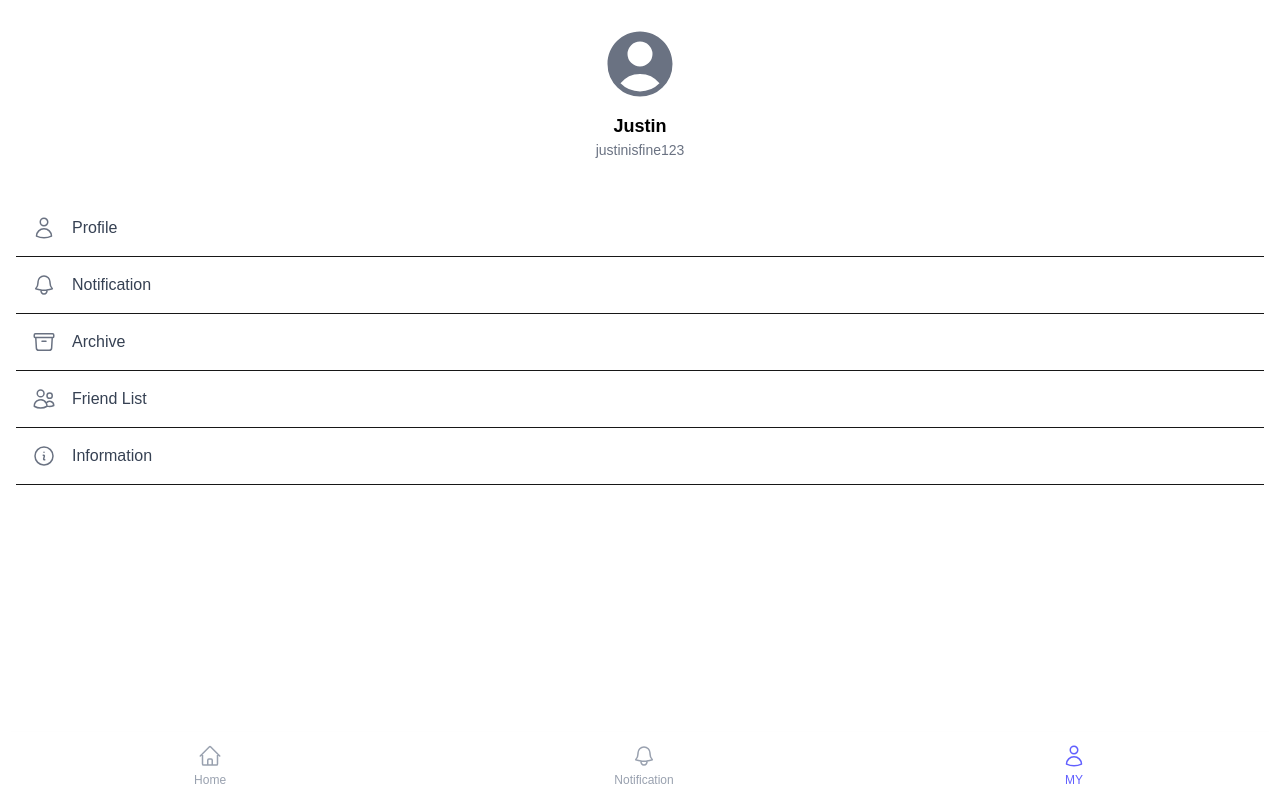
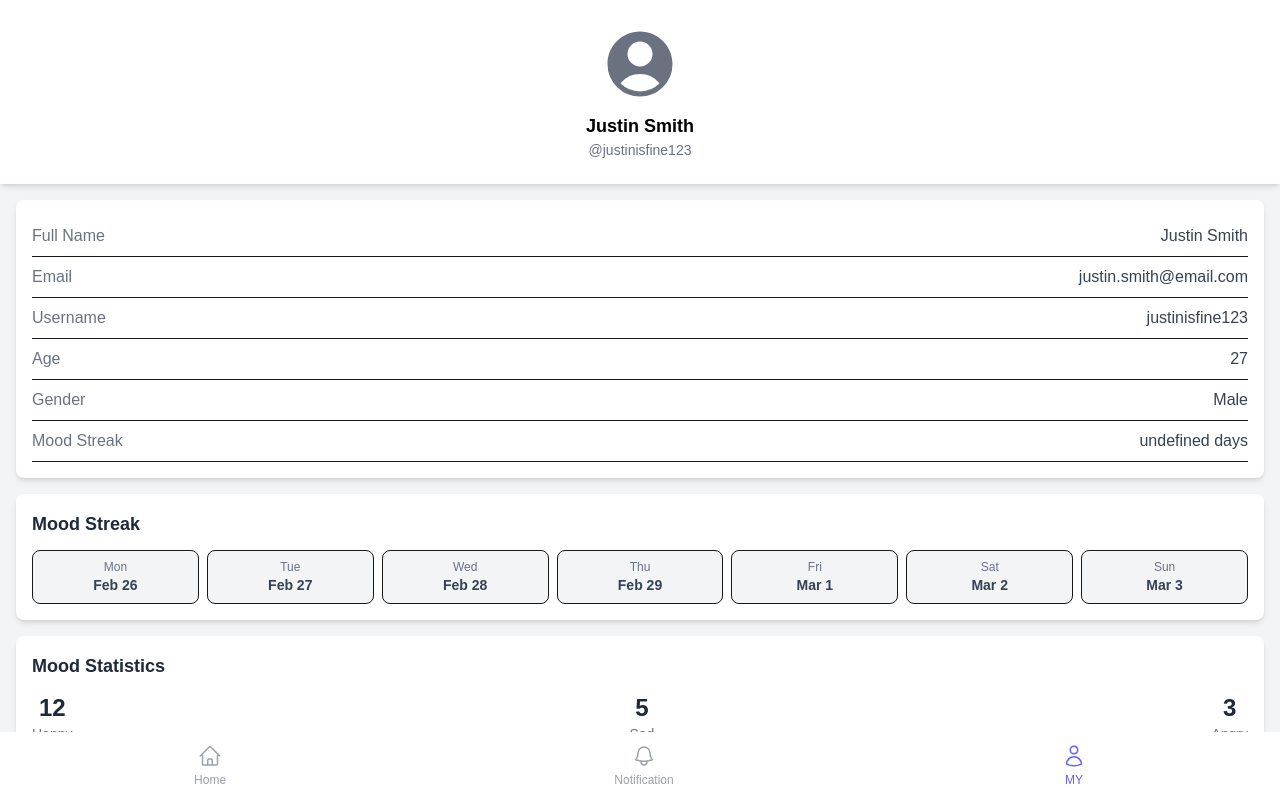
Before and after one commit to has-bi/theramind, a Next.js app: page / in a window 1280 px wide. Built offline with nearby package versions, Linux system fonts and the light colour scheme.

Commit message:
Add card for mood streak and mood statistic

```diff
--- a/src/app/page.js
+++ b/src/app/page.js
@@ -1,34 +1,91 @@
 "use client";
 import { useState } from "react";
-import {
-  UserIcon,
-  BellIcon,
-  ArchiveBoxIcon,
-  UsersIcon,
-  InformationCircleIcon,
-  HomeIcon,
-} from "@heroicons/react/24/outline";
+import { UserIcon, BellIcon, HomeIcon } from "@heroicons/react/24/outline";
 import { UserCircleIcon } from "@heroicons/react/24/solid";
 
 export default function ProfilePage() {
   const [activeTab, setActiveTab] = useState("my");
 
+  // Data pengguna
+  const user = {
+    fullName: "Justin Smith",
+    username: "justinisfine123",
+    email: "justin.smith@email.com",
+    age: 27,
+    gender: "Male",
+  };
+
+  // Data Mood
+  const [moodWeek, setMoodWeek] = useState([
+    { day: "Mon", date: "Feb 26", mood: "" },
+    { day: "Tue", date: "Feb 27", mood: "" },
+    { day: "Wed", date: "Feb 28", mood: "" },
+    { day: "Thu", date: "Feb 29", mood: "" },
+    { day: "Fri", date: "Mar 1", mood: "" },
+    { day: "Sat", date: "Mar 2", mood: "" },
+    { day: "Sun", date: "Mar 3", mood: "" },
+  ]);
+
+  const moodStats = {
+    Happy: 12,
+    Sad: 5,
+    Angry: 3,
+  };
+
   return (
-    <div className="min-h-screen bg-white flex flex-col">
+    <div className="min-h-screen bg-gray-100 flex flex-col">
       {/* Profile Section */}
-      <div className="bg-white p-6 text-center">
+      <div className="bg-white p-6 text-center shadow-md">
         <UserCircleIcon className="h-20 w-20 mx-auto text-gray-500" />
-        <h2 className="text-lg font-semibold mt-2 text-black">Justin</h2>
-        <p className="text-gray-500 text-sm">justinisfine123</p>
+        <h2 className="text-lg font-semibold mt-2 text-black">
+          {user.fullName}
+        </h2>
+        <p className="text-gray-500 text-sm">@{user.username}</p>
       </div>
 
-      {/* Menu List */}
-      <div className="flex flex-col bg-white rounded-lg mx-4 mt-4 flex-grow">
-        <MenuItem title="Profile" Icon={UserIcon} />
-        <MenuItem title="Notification" Icon={BellIcon} />
-        <MenuItem title="Archive" Icon={ArchiveBoxIcon} />
-        <MenuItem title="Friend List" Icon={UsersIcon} />
-        <MenuItem title="Information" Icon={InformationCircleIcon} />
+      {/* User Details */}
+      <div className="bg-white p-4 rounded-lg shadow-md mx-4 mt-4">
+        <DetailItem label="Full Name" value={user.fullName} />
+        <DetailItem label="Email" value={user.email} />
+        <DetailItem label="Username" value={user.username} />
+        <DetailItem label="Age" value={user.age} />
+        <DetailItem label="Gender" value={user.gender} />
+        <DetailItem label="Mood Streak" value={`${user.moodStreak} days`} />
+      </div>
+
+      {/* Mood Card */}
+      <div className="bg-white p-4 rounded-lg shadow-md mx-4 mt-4">
+        <h3 className="text-lg font-semibold text-gray-800 mb-3">
+          Mood Streak
+        </h3>
+        <div className="grid grid-cols-7 gap-2">
+          {moodWeek.map((day, index) => (
+            <div
+              key={index}
+              className="text-center p-2 border rounded-lg bg-gray-100"
+            >
+              <p className="text-xs text-gray-500">{day.day}</p>
+              <p className="text-sm font-semibold text-gray-700">
+                {day.mood || day.date}
+              </p>
+            </div>
+          ))}
+        </div>
+      </div>
+
+      {/* Mood Statistics */}
+      <div className="bg-white p-4 rounded-lg shadow-md mx-4 mt-4">
+        <h3 className="text-lg font-semibold text-gray-800 mb-3">
+          Mood Statistics
+        </h3>
+        <div className="flex justify-between">
+          {Object.entries(moodStats).map(([mood, count], index) => (
+            <div key={index} className="text-center">
+              <p className="text-2xl font-bold text-gray-800">{count}</p>
+              <p className="text-sm text-gray-500">{mood}</p>
+            </div>
+          ))}
+        </div>
       </div>
 
       {/* Bottom Navigation */}
@@ -56,14 +113,6 @@ export default function ProfilePage() {
   );
 }
 
-// Komponen untuk Item Menu
-const MenuItem = ({ title, Icon }) => (
-  <div className="flex items-center space-x-4 p-4 border-b">
-    <Icon className="h-6 w-6 text-gray-500" />
-    <span className="text-gray-700 font-medium">{title}</span>
-  </div>
-);
-
 // Komponen untuk Bottom Navigation
 const NavItem = ({ title, Icon, active, onClick }) => (
   <button
@@ -76,3 +125,11 @@ const NavItem = ({ title, Icon, active, onClick }) => (
     <span className="text-xs mt-1">{title}</span>
   </button>
 );
+
+// Komponen untuk Detail Informasi Pengguna
+const DetailItem = ({ label, value }) => (
+  <div className="flex justify-between py-2 border-b">
+    <span className="text-gray-500 font-medium">{label}</span>
+    <span className="text-gray-700">{value}</span>
+  </div>
+);
```
